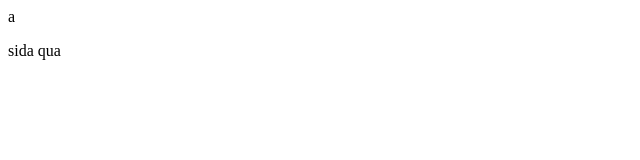
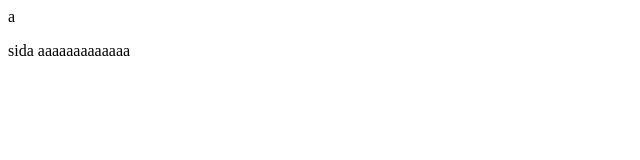
Before and after one commit to tuan2239/GitDemo, a plain HTML site: page index.html in a window 1280 px wide. Shown: the full height of the page, 0-640 px from the left. Drawn offline with Linux system fonts and the light colour scheme.

Commit message:
sua k dong bo

```diff
--- a/index.html
+++ b/index.html
@@ -1,2 +1,2 @@
 <p>a</p>
-<p>sida qua</p>
+<p>sida aaaaaaaaaaaaa</p>
```
